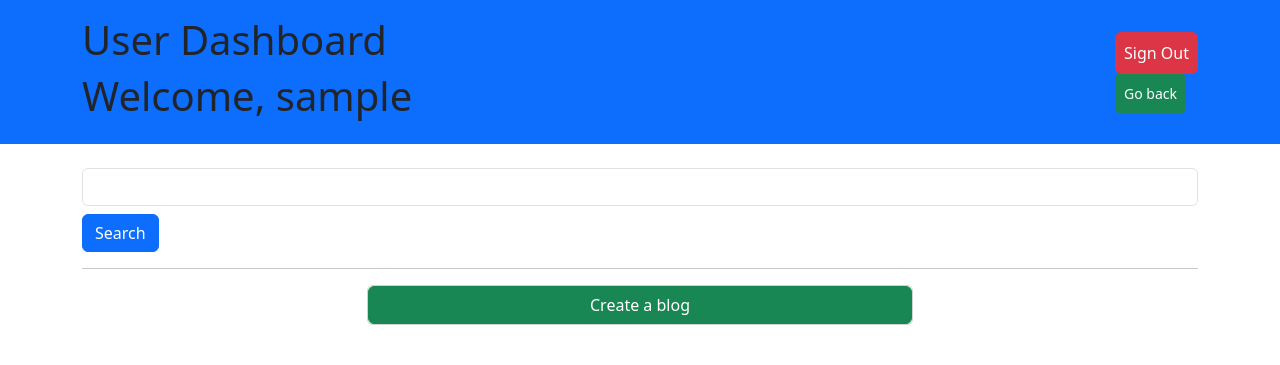
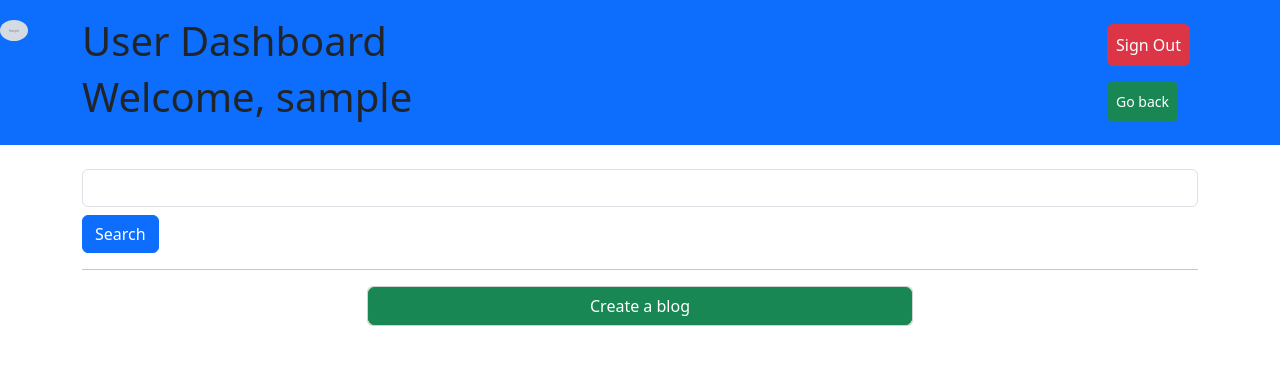
Before and after one commit to Aayushman4725/Blog-Application-using-python-with-django, a Django app: page /blog/user_dashboard/1 in a window 1280 px wide. Shown: the top 365 px of the page. Run offline with Django 5.2, Linux system fonts and the light colour scheme; a user stored in the database is signed in; tables that the repository leaves empty hold one stand-in row (values such as "Sample post"); grey boxes marked "Sample" are stand-in pictures; data that the repository does not hold is empty; parts of the project's set-up code (start-up, migrations or seed data) failed here and were passed over.

Commit message:
added user profile picture and some minor adjustment to the styling

```diff
--- a/templates/user_list.html
+++ b/templates/user_list.html
@@ -4,21 +4,35 @@
     <div class="container">
       <div class="d-flex justify-content-between align-items-center">
         <div class="grid gap-2">
+          <div class="position-absolute top-2 start-0">
+            <img
+              src="{{request.user.profile_picture.url}}"
+              style="width: 7%; height: 7%; border-radius: 80%"
+              alt="profile"
+            />
+          </div>
+
           <h4 class="display-6">User Dashboard</h4>
 
           <h4 class="text-center display-6">Welcome, {{request.user}}</h4>
         </div>
 
         <div class="grid row-gap-3">
+          <div class="p-2">
             <form action="{% url 'sign_out' %}" method="POST">
               {% csrf_token %}
               <button type="submit" class="btn btn-danger p-2 g-col-6">
                 Sign Out
               </button>
             </form>
-          <a href="{% url 'blog' %}" class="btn btn-success btn-sm p-2 g-col-6"
+          </div>
+          <div class="p-2">
+            <a
+              href="{% url 'blog' %}"
+              class="btn btn-success btn-sm p-2 g-col-6"
               >Go back</a
             >
+          </div>
         </div>
       </div>
     </div>
```
Lines whose indentation alone changed are shown as unchanged.
